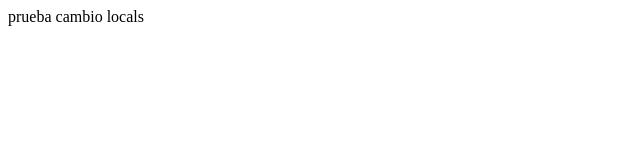
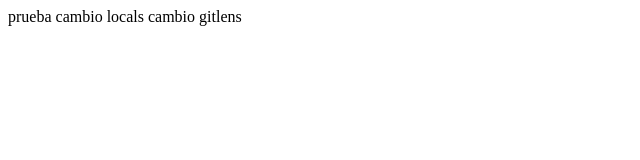
Before and after one commit to its-Quasi/tallereisi, a plain HTML site: page index.html in a window 1280 px wide. Shown: the whole page, without its empty margins (0-640 px from the left). Drawn offline with Linux system fonts and the light colour scheme.

Commit message:
tercer commit

```diff
--- a/index.html
+++ b/index.html
@@ -9,5 +9,6 @@
 <body>
     prueba
     cambio locals
+    cambio gitlens
 </body>
 </html>
```
